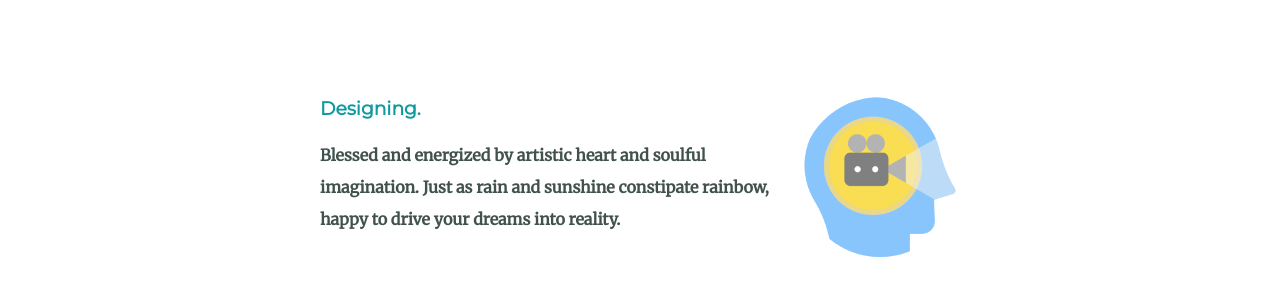
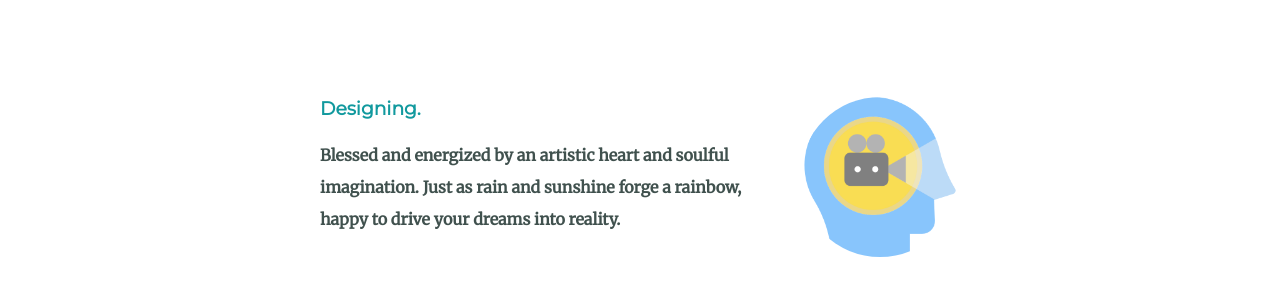
Before and after one commit to arjunanraghavan/AJ-Personal-Website, a plain HTML site: page index.html in a window 1280 px wide. Shown: the part 1840-2125 px from the top of the page. Drawn offline with Linux system fonts and the light colour scheme.

Commit message:
Update index.html
Additional content changes

```diff
--- a/index.html
+++ b/index.html
@@ -41,7 +41,7 @@
 
         <img class="circular des-img" src="images\video-player.png" alt="designer-img">
         <h3>Designing.</h3>
-        <p>Blessed and energized by artistic heart and soulful imagination. Just as rain and sunshine constipate rainbow, happy to drive your dreams into reality.</p>
+        <p>Blessed and energized by an artistic heart and soulful imagination. Just as rain and sunshine forge a rainbow, happy to drive your dreams into reality.</p>
 
       </div>
 
```
